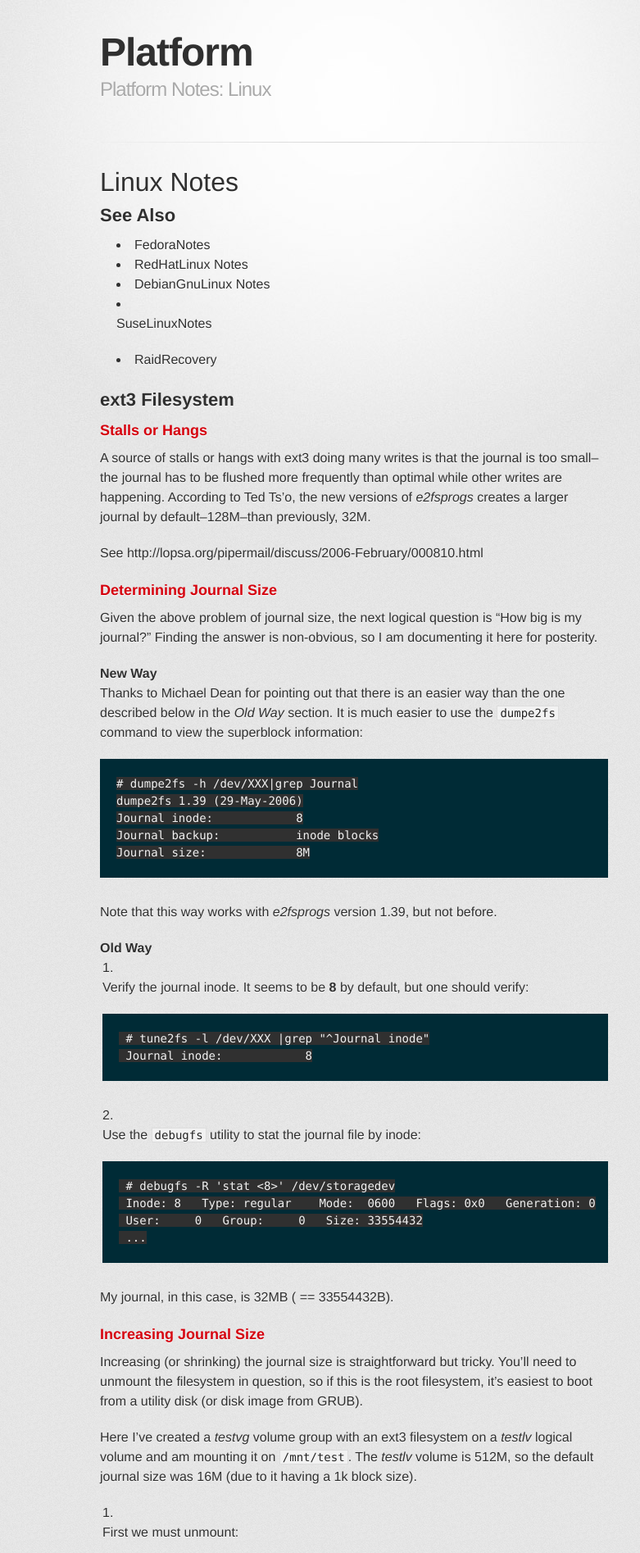
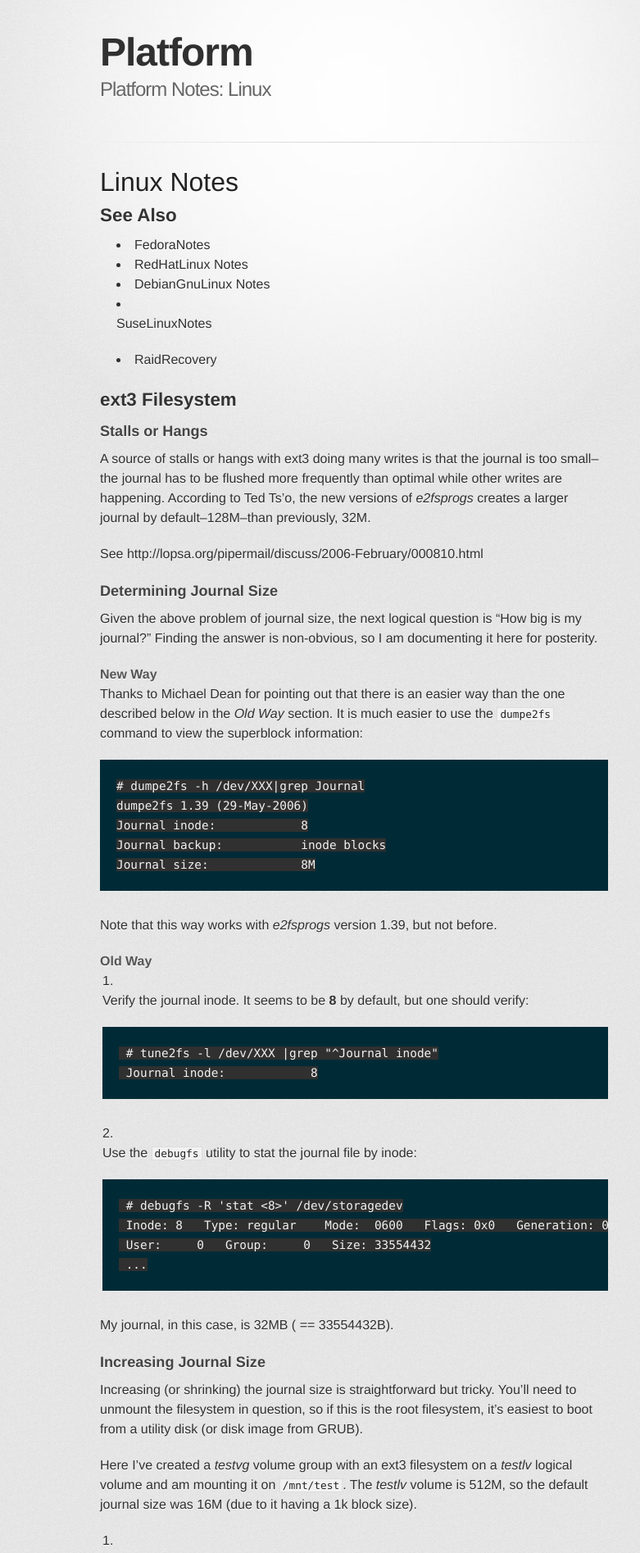
Before and after one commit to wcooley/wcooley.github.io, a Jekyll site: the page built from _posts/2011-05-17-platform-notes-linux.md, in a window 1280 px wide. Shown: the top 1895 px of the page at 82% size, without its empty margins (208-989 px from the left). Built offline with Jekyll 4.4.1, drawn with Linux system fonts in a browser that asks for light colours; some web fonts are replaced; Markdown is read by kramdown in place of the engine named in the settings.

Commit message:
Use relative font sizes; vary color for headers too

```diff
--- a/stylesheets/stylesheet.css
+++ b/stylesheets/stylesheet.css
@@ -53,7 +53,7 @@ table {
 
 /* LAYOUT STYLES */
 body {
-  font-size: 1em;
+  font-size: 100%;
   line-height: 1.5;
   background: #e7e7e7 url(../images/body-bg.png) 0 0 repeat;
   font-family: 'Helvetica Neue', Helvetica, Arial, serif;
@@ -81,15 +81,15 @@ header {
 header h1 {
   font-family: 'Chivo', 'Helvetica Neue', Helvetica, Arial, serif; font-weight: 900;
   letter-spacing: -1px;
-  font-size: 48px;
+  font-size: 300%;
   color: #303030;
   line-height: 1.2;
 }
 
 header h2 {
   letter-spacing: -1px;
-  font-size: 24px;
-  color: #aaa;
+  font-size: 150%;
+  color: #666;
   font-weight: normal;
   line-height: 1.3;
 }
@@ -183,13 +183,13 @@ code, pre {
   font-family: Monaco, "Bitstream Vera Sans Mono", "Lucida Console", Terminal;
   color: #222;
   margin-bottom: 30px;
-  font-size: 14px;
 }
 
 code {
   background-color: #f2f2f2;
   border: solid 1px #ddd;
   padding: 0 3px;
+  font-size: 0.80em;
 }
 
 pre {
@@ -205,6 +205,7 @@ pre code {
   background-color: #303030;
   border: none;
   padding: 0;
+  font-size: 0.9em;
 }
 
 ul, ol, dl {
@@ -255,37 +256,40 @@ form {
 /* GENERAL ELEMENT TYPE STYLES */
 
 h1 {
-  font-size: 32px;
+  font-size: 200%;
+  color: #222;
 }
 
 h2 {
-  font-size: 22px;
+  font-size: 140%;
   font-weight: bold;
-  color: #303030;
+  color: #333;
   margin-bottom: 8px;
 }
 
 h3 {
-  color: #d5000d;
-  font-size: 18px;
+  color: #444;
+  font-size: 113%;
   font-weight: bold;
   margin-bottom: 8px;
 }
 
 h4 {
-  font-size: 16px;
-  color: #303030;
+  font-size: 100%;
+  color: #555;
   font-weight: bold;
 }
 
 h5 {
-  font-size: 1em;
-  color: #303030;
+  font-size: 100%;
+  color: #666;
+  font-weight: normal;
 }
 
 h6 {
-  font-size: .8em;
-  color: #303030;
+  font-size: 80%;
+  color: #777;
+  font-weight: normal;
 }
 
 p {
@@ -302,7 +306,7 @@ p a {
 }
 
 blockquote {
-  font-size: 1.6em;
+  font-size: 160%;
   border-left: 10px solid #e9e9e9;
   margin-bottom: 20px;
   padding: 0 0 0 30px;
@@ -327,7 +331,7 @@ footer {
   margin-top: 40px;
   padding-top: 20px;
   padding-bottom: 30px;
-  font-size: 13px;
+  font-size: 80%;
   color: #aaa;
 }
 
```
